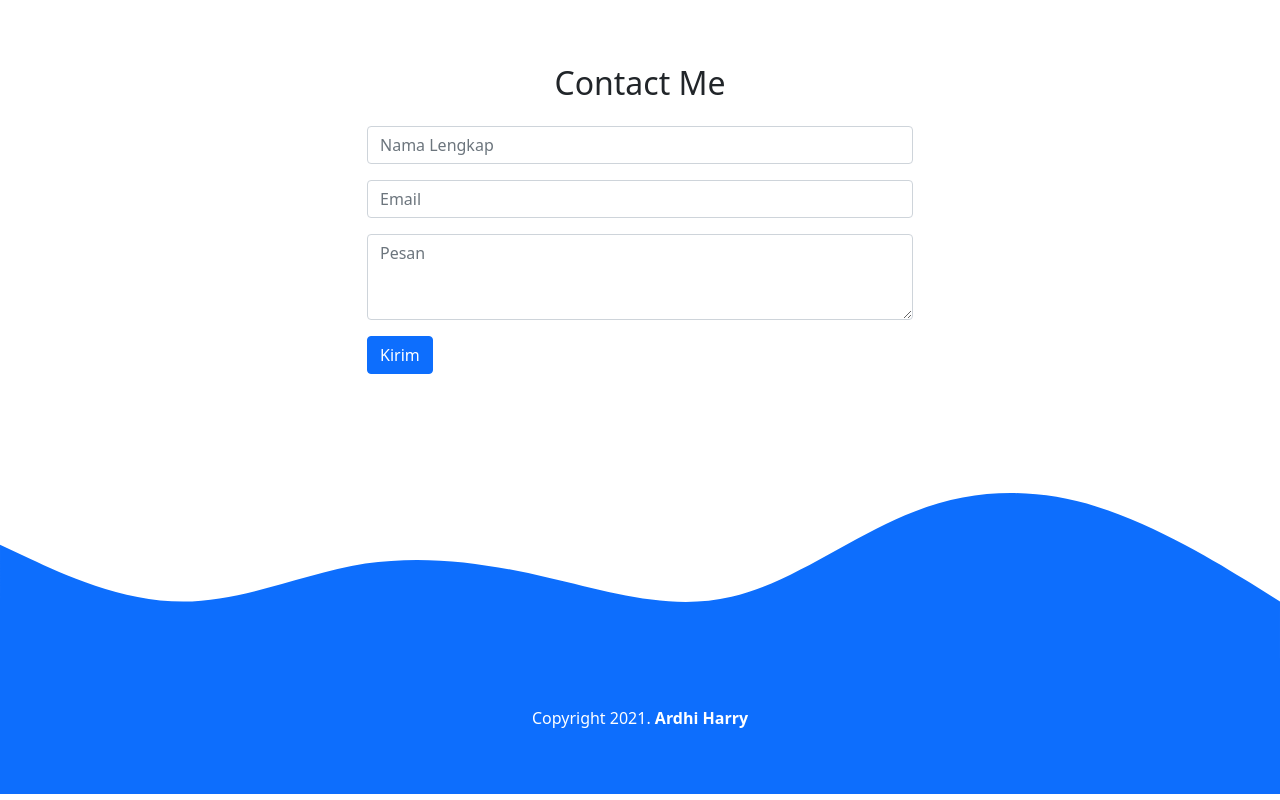
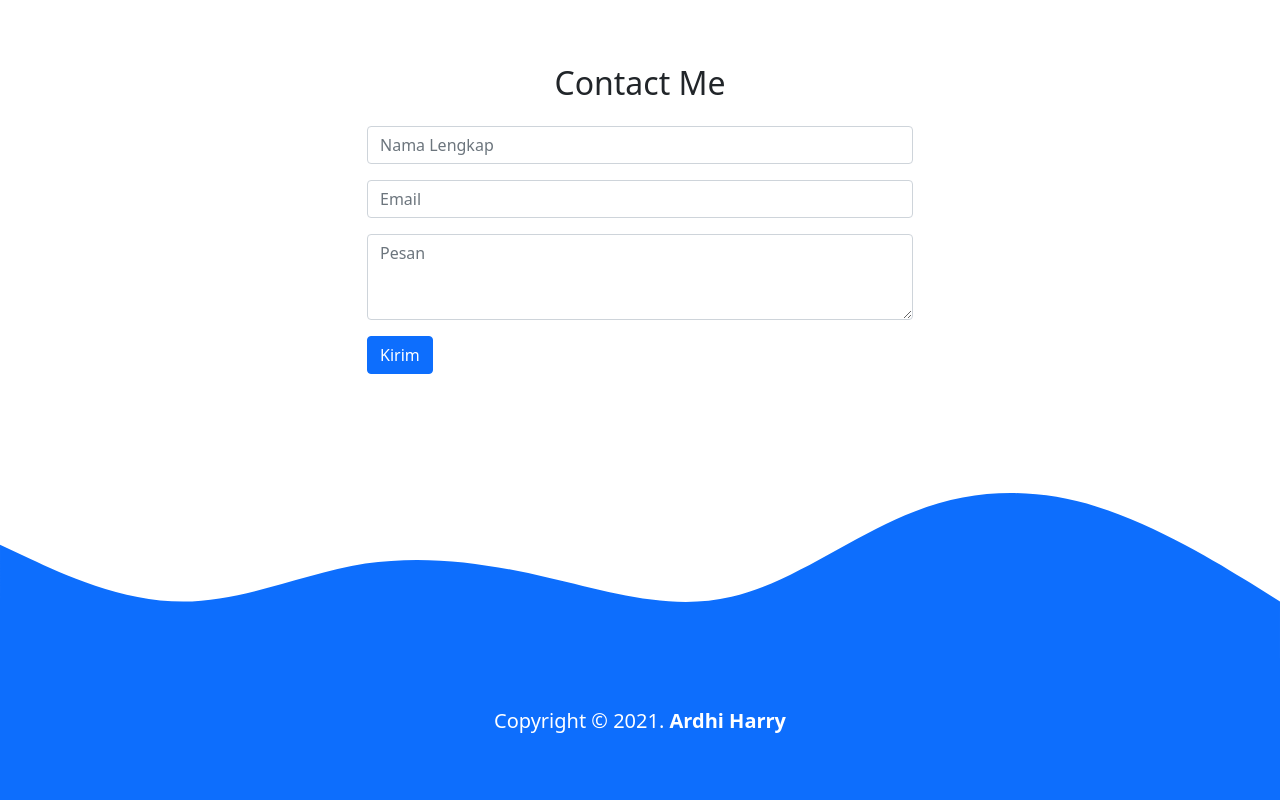
Before and after one commit to ardhiharry/ardhiharry.github.io, a plain HTML site: page index.html in a window 1280 px wide. Shown: the part 2558-3358 px from the top of the page. Drawn offline with nearby package versions, Linux system fonts and the light colour scheme.

Commit message:
first commit

```diff
--- a/css/style.css
+++ b/css/style.css
@@ -22,3 +22,17 @@ section {
 footer a {
     text-decoration: none;
 }
+
+footer p {
+    font-size: 15px;
+}
+
+
+
+/* Breakpoints */
+/* Desktop */
+@media (min-width: 992px) {
+    footer p {
+        font-size: 20px;
+    }
+}
--- a/index.html
+++ b/index.html
@@ -181,7 +181,7 @@
 
     <!-- Footer -->
     <footer class="bg-primary text-white text-center p-5">
-      <p>Copyright 2021. <a href="https://www.instagram.com/ardhiharrys_/" target="blank" class="text-white fw-bold">Ardhi Harry</a></p>
+      <p>Copyright © 2021. <a href="https://www.instagram.com/ardhiharrys_/" target="blank" class="text-white fw-bold">Ardhi Harry</a></p>
     </footer>
     <!-- End of Footer -->
 
```
